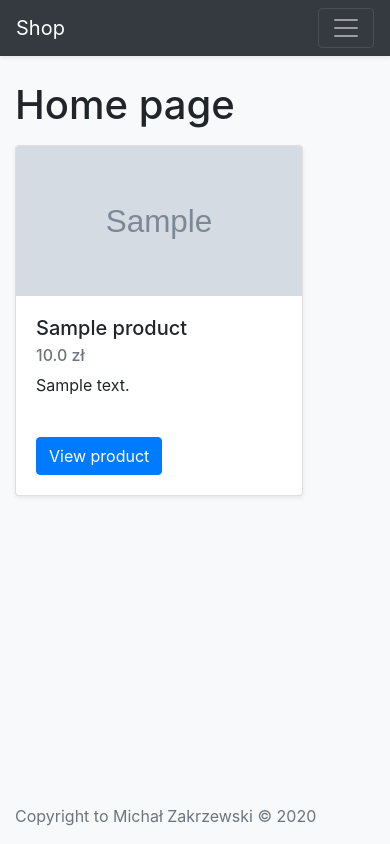
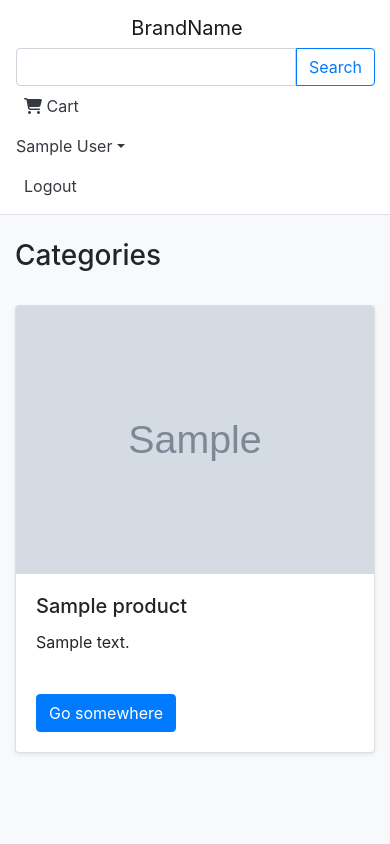
Before and after one commit to ZAKRZU/Mercator-Shop, a Django app: page / in a window 390 px wide. Run offline with Django 3.2, Linux system fonts and the light colour scheme; a user stored in the database is signed in; tables that the repository leaves empty hold one stand-in row (values such as "Sample post"); grey boxes marked "Sample" are stand-in pictures; some libraries are stand-ins or nearby versions.

Commit message:
Major improvements
*Moving to class views
*Updated model objects
*Created new better template

```diff
--- a/mainsite/templates/mainsite/base_template.html
+++ b/mainsite/templates/mainsite/base_template.html
@@ -27,24 +27,24 @@
                     {% for category in category_list %}
                         {% if category.child_categories %}
                         <li class="nav-item dropdown">
-                            <a class="nav-link dropdown-toggle" href="{% url 'mainsite:category' category.parrent_category.category_urlname %}" id="navbarDropdownMenuLink" role="button" data-toggle="dropdown" aria-haspopup="true" aria-expanded="false">
-                                {{ category.parrent_category.category_name }}
+                            <a class="nav-link dropdown-toggle" href="{% url 'mainsite:category' category.parrent_category.urlname %}" id="navbarDropdownMenuLink" role="button" data-toggle="dropdown" aria-haspopup="true" aria-expanded="false">
+                                {{ category.parrent_category.name }}
                             </a>
                             <div class="dropdown-menu" aria-labelledby="navbarDropdownMenuLink">
                                 {% for subcategory in category.child_categories %}
                                 {% if current_category == subcategory %}
-                                <a class="dropdown-item active" href="{% url 'mainsite:category' subcategory.category_urlname %}">{{ subcategory.category_name }}</a>
+                                <a class="dropdown-item active" href="{% url 'mainsite:category' subcategory.urlname %}">{{ subcategory.name }}</a>
                                 {% else %}
-                                <a class="dropdown-item" href="{% url 'mainsite:category' subcategory.category_urlname %}">{{ subcategory.category_name }}</a>
+                                <a class="dropdown-item" href="{% url 'mainsite:category' subcategory.urlname %}">{{ subcategory.name }}</a>
                                 {% endif %}
                                 {% endfor %}
                             </div>
                         </li>
                         {% else %}
                         {% if current_category == category.parrent_category %}
-                        <li class="nav-item active"><a href="{% url 'mainsite:category' category.parrent_category.category_urlname %}" class="nav-link">{{ category.parrent_category.category_name }}</a></li>
+                        <li class="nav-item active"><a href="{% url 'mainsite:category' category.parrent_category.urlname %}" class="nav-link">{{ category.parrent_category.name }}</a></li>
                         {% else %}
-                        <li class="nav-item"><a href="{% url 'mainsite:category' category.parrent_category.category_urlname %}" class="nav-link">{{ category.parrent_category.category_name }}</a></li>
+                        <li class="nav-item"><a href="{% url 'mainsite:category' category.parrent_category.urlname %}" class="nav-link">{{ category.parrent_category.name }}</a></li>
                         {% endif %}
                         {% endif %}
                     {% endfor %}
--- a/mainsite/templates/mainsite/category.html
+++ b/mainsite/templates/mainsite/category.html
@@ -1,7 +1,7 @@
 {% extends 'mainsite/base_template.html' %}
 {% block title %}Category{% endblock %}
 {% block content %}
-<h1>{{ current_category.category_name }}</h1>
+<h1>{{ current_category.name }}</h1>
     <div class="col-md">
         {% if product_list %}
             {% load static %}
--- /dev/null
+++ b/mainsite/templates/store/base.html
@@ -0,0 +1,63 @@
+<!DOCTYPE html>
+<html lang="en">
+<head>
+    <meta charset="UTF-8">
+    <meta name="viewport" content="width=device-width, initial-scale=1.0">
+    <title>{% block title %}{% endblock %}</title>
+    <link rel="stylesheet" href="https://stackpath.bootstrapcdn.com/bootstrap/4.5.2/css/bootstrap.min.css" integrity="sha384-JcKb8q3iqJ61gNV9KGb8thSsNjpSL0n8PARn9HuZOnIxN0hoP+VmmDGMN5t9UJ0Z" crossorigin="anonymous">
+    <script src="https://kit.fontawesome.com/3eaad0bea7.js" crossorigin="anonymous"></script>
+</head>
+<body class="bg-light">
+    <nav class="navbar navbar-expand-md navbar-light bg-white border-bottom mb-4">
+        <div class="container d-flex justify-content-center">
+            <a href="" class="navbar-brand">BrandName</a>
+            <form action="" class="form-inline w-100">
+                <div class="input-group flex-fill">
+                    <input type="search" name="" id="" class="form-control">
+                    <div class="input-group-prepend">
+                        <button type="button" class="btn btn-outline-primary rounded-right">Search</button>
+                    </div>
+                </div>
+            </form>
+            <ul class="navbar-nav d-flex flex-fill">
+            {% if not user.is_authenticated %}
+                <li class="nav-item">
+                    <a class="nav-link text-dark" href="{% url 'mainsite:login' %}">Login</a>
+                </li>
+                <li class="nav-item">
+                    <a class="nav-link text-dark" href="{% url 'mainsite:register' %}">Register</a>
+                </li>
+            {% else %}
+                <li class="nav-item">
+                    <a type="button" class="p-2 text-dark text-nowrap" href="{% url 'mainsite:cart' %}"><i class="fas fa-shopping-cart"></i> Cart</a>
+                </li>
+                <li class="nav-item dropdown">
+                    <a class="nav-link dropdown-toggle text-dark" data-toggle="dropdown" href="#" role="button" aria-haspopup="true" aria-expanded="false">{{ user.first_name }} {{ user.last_name }}</a>
+                    <div class="dropdown-menu">
+                      <a class="dropdown-item" href="#">Action</a>
+                      <a class="dropdown-item" href="#">Another action</a>
+                      <a class="dropdown-item" href="#">Something else here</a>
+                      <div class="dropdown-divider"></div>
+                      <a class="dropdown-item" href="#">Separated link</a>
+                    </div>
+                </li>
+                <li class="nav-item">
+                    <a href="{% url 'mainsite:logout' %}" type="button" class="p-2 text-dark text-nowrap">Logout</a>
+                </li>
+                {% endif %}
+            </ul>
+        </div>
+    </nav>
+    {% if action %}
+    <div class="alert alert-success">
+        <div class="container">
+            {{action}}
+        </div>
+    </div>
+    {% endif %}
+    {% block content %}{% endblock %}
+    <script src="https://code.jquery.com/jquery-3.5.1.slim.min.js" integrity="sha384-DfXdz2htPH0lsSSs5nCTpuj/zy4C+OGpamoFVy38MVBnE+IbbVYUew+OrCXaRkfj" crossorigin="anonymous"></script>
+    <script src="https://cdn.jsdelivr.net/npm/popper.js@1.16.1/dist/umd/popper.min.js" integrity="sha384-9/reFTGAW83EW2RDu2S0VKaIzap3H66lZH81PoYlFhbGU+6BZp6G7niu735Sk7lN" crossorigin="anonymous"></script>
+    <script src="https://stackpath.bootstrapcdn.com/bootstrap/4.5.2/js/bootstrap.min.js" integrity="sha384-B4gt1jrGC7Jh4AgTPSdUtOBvfO8shuf57BaghqFfPlYxofvL8/KUEfYiJOMMV+rV" crossorigin="anonymous"></script>
+</body>
+</html>
--- /dev/null
+++ b/mainsite/templates/store/index.html
@@ -0,0 +1,48 @@
+{% extends 'store/base.html' %}
+{% block title %}Index{% endblock %}
+{% block content %}
+
+<div class="container">
+    <div class="row">
+        <div class="col-lg-3 mb-4">
+            <h3>Categories</h3>
+            <div class="list-group">
+                {% for category in categories %}
+                    {% if category.childrens %}
+                    <div class="list-group-item list-group-item-action dropdown  dropright">
+                        <a href="{% url 'mainsite:category' category.parrent %}" class="dropdown-toggle" data-toggle="dropdown" role="button" aria-haspopup="true" aria-expanded="false">{{ category.parrent }}</a>
+                        <div class="dropdown-menu">
+                            {% for child in category.childrens %}
+                            <a href="{% url 'mainsite:category' child.urlname %}" class="dropdown-item">{{ child }}</a>
+                            {% endfor %}
+                        </div>
+                    </div>
+                    {% else %}
+                    <div class="list-group-item list-group-item-action">
+                        <a href="" class="">{{ category.parrent }}</a>
+                    </div>
+                    {% endif %}
+                {% endfor %}
+            </div>
+        </div>
+        <div class="col">
+            <div class="row">
+                {% load static %}
+                {% for product in products %}
+                <div class="col-md-4">
+                    <div class="card mb-4 shadow-sm">
+                        <img src="{% static 'mainsite/' %}{{ product.product_image }}" class="card-img-top" alt="...">
+                        <div class="card-body">
+                          <h5 class="card-title">{{ product }}</h5>
+                          <p class="card-text overflow-hidden" style="height: 48px;">{{ product.product_description }}</p>
+                          <a href="#" class="btn btn-primary">Go somewhere</a>
+                        </div>
+                    </div>
+                </div>
+                {% endfor %}
+            </div>
+        </div>
+    </div>
+</div>
+
+{% endblock %}
--- a/mainsite/urls.py
+++ b/mainsite/urls.py
@@ -4,7 +4,9 @@ from . import views
 
 app_name = 'mainsite'
 urlpatterns = [
-    path('', views.index, name='index'),
+    path('', views.IndexView.as_view(), name='index'),
+    path('logout/', views.login_form, name='logout'),
+
     path('category/<str:cate_urlname>/', views.category, name='category'),
     re_path(r'^product\/(?:.*)\-(.+)\/$', views.product, name='product'),
     path('register/', views.register, name='register'),
--- a/mainsite/views.py
+++ b/mainsite/views.py
@@ -1,5 +1,8 @@
+import json
+import logging
+
 from django.http import HttpResponse, HttpResponseRedirect
-from django.shortcuts import get_object_or_404, render
+from django.shortcuts import render
 from django.contrib.auth.models import User
 from django.contrib.auth import authenticate, login, logout
 from django.contrib.auth.decorators import login_required
@@ -7,14 +10,41 @@ from django.db import IntegrityError
 from django.urls import reverse
 from django.utils.http import urlencode
 from django.utils import timezone
-import json
-
-import logging
+from django.views.generic import View
+#from django.views.generic.base import TemplateView
 
 from . import models
 
 logger = logging.getLogger("mylogger")
 
+loginMessages = {
+    '2': 'You has been logged succesfully'
+}
+
+class ShopView(View):
+    context = {}
+    def get(self, request):
+        self.context['user'] = request.user
+        return render(request, 'store/base.html', self.context)
+
+class IndexView(ShopView):
+    template_name = 'store/index.html'
+
+    def get(self, request):
+        self.context['categories'] = models.Category.objects.get_categories()
+        self.context['products'] = models.Product.objects.all()[:30]
+        if loginMessages.get(request.GET.get('action')):
+            self.context['action'] = loginMessages[request.GET.get('action')]
+        #self.context['action'] = request.GET.get('action')
+
+        return render(request, self.template_name, self.context)
+
+class AccountView(View):
+    def get(self, request):
+        if request.user.is_authenticated:
+            logout(request)
+        else:
+            pass
 
 class CompleteCategory():
     def __init__(self, parrent_category):
@@ -29,12 +59,12 @@ class CompleteCategory():
 
 
 def get_category_list():
-    all_categories = models.Category.objects.all().filter(category_parentId=0)
+    all_categories = models.Category.objects.all().filter(parentId=0)
     ret_category_list = []
 
     for category in all_categories:
         complete_category = CompleteCategory(category)
-        child_categories = models.Category.objects.all().filter(category_parentId=category.id)
+        child_categories = models.Category.objects.all().filter(parentId=category.id)
         # holecategory.sub_categories = sub_categories
         complete_category.setSubCategoryList(child_categories)
         ret_category_list.append(complete_category)
@@ -64,7 +94,7 @@ def category(request, cate_urlname):
     req_user = request.user
 
     try:
-        current_category = models.Category.objects.get(category_urlname=cate_urlname)
+        current_category = models.Category.objects.get(urlname=cate_urlname)
     except (KeyError, models.Category.DoesNotExist):
         return HttpResponseRedirect('/')
     product_list = models.Product.objects.filter(product_category=current_category)
@@ -85,7 +115,11 @@ def product(request, prod_id):
     try:
         selected_product = models.Product.objects.get(pk=prod_id)
     except (KeyError, models.Product.DoesNotExist):
-        return render(request, 'mainsite/product.html', {'category_list': category_list, 'req_user': req_user})
+        return render(
+            request,
+            'mainsite/product.html',
+            {'category_list': category_list, 'req_user': req_user}
+            )
 
     if selected_product.product_stock < 10:
         stock_color = 'badge-danger'
@@ -94,7 +128,7 @@ def product(request, prod_id):
     else:
         stock_color = 'badge-success'
 
-    url_product_name = selected_product.product_name.replace(' ','-')
+    url_product_name = selected_product.product_name.replace(' ', '-')
 
     if not url_product_name in request.path:
         url_product_name = '%s-%i' % (url_product_name, selected_product.id)
@@ -125,11 +159,17 @@ def register(request):
         account_email = request.POST.get('EmailInput')
 
         try:
-            user = User.objects.create_user(username=account_login, password=account_password, first_name=account_firstname, last_name=account_lastname, email=account_email)
-        except (IntegrityError):
+            user = User.objects.create_user(
+                username=account_login,
+                password=account_password,
+                first_name=account_firstname,
+                last_name=account_lastname,
+                email=account_email,
+                )
+        except IntegrityError:
             register_error = 'acc_exist'
         else:
-            logger.info('%s' % (user))
+            logger.info('%s', (user))
             details = models.CustomerDetails.objects.create_empty(user)
             details.save()
 
@@ -261,7 +301,12 @@ def orders(request):
         for item in cart:
             product = item.cart_product
             quantity = item.cart_quantity
-            ordered_product = models.OrderedProduct(ordered_product=product, ordered_price=product.product_price, ordered_quantity=quantity, order_id=order_new)
+            ordered_product = models.OrderedProduct(
+                ordered_product=product,
+                ordered_price=product.product_price,
+                ordered_quantity=quantity,
+                order_id=order_new
+                )
             order_new.cost = order_new.cost + (float(product.product_price) * int(quantity))
             order_new.save()
             ordered_product.save()
@@ -336,7 +381,9 @@ def customer_settings(request, selected_setting):
 
         if request.POST.get('action') == 'changePassword':
             post_data = request.POST
-            if post_data.get('oldPassword') is not None and post_data.get('newPassword') is not None and post_data.get('confirmNewPassword') is not None:
+            if (post_data.get('oldPassword') is not None and
+                    post_data.get('newPassword') is not None and
+                    post_data.get('confirmNewPassword') is not None):
                 if req_user.check_password(post_data.get('oldPassword')):
                     if post_data.get('newPassword') == post_data.get('confirmNewPassword'):
                         req_user.set_password(post_data.get('newPassword'))
@@ -372,7 +419,9 @@ def customer_settings(request, selected_setting):
 
         context_address = {
             'shipping_address': details.shipping_address,
-            'billing_address': details.billing_address if details.billing_address != details.shipping_address else None,
+            'billing_address': (details.billing_address
+                                if details.billing_address != details.shipping_address
+                                else None),
             'diffAddress': details.different_billing_address,
         }
         context.update(context_address)
@@ -388,7 +437,11 @@ def customer_settings(request, selected_setting):
 
     # context.update(settings_context.get(selected_setting, ''))
 
-    return render(request, settings_list.get(selected_setting, 'mainsite/customer-settings.html'), context)
+    return render(
+        request,
+        settings_list.get(selected_setting, 'mainsite/customer-settings.html'),
+        context
+        )
 
 def test_template(request):
     category_list = get_category_list()
```
Also changed, not shown: mainsite/models.py (+58 -29 lines).
